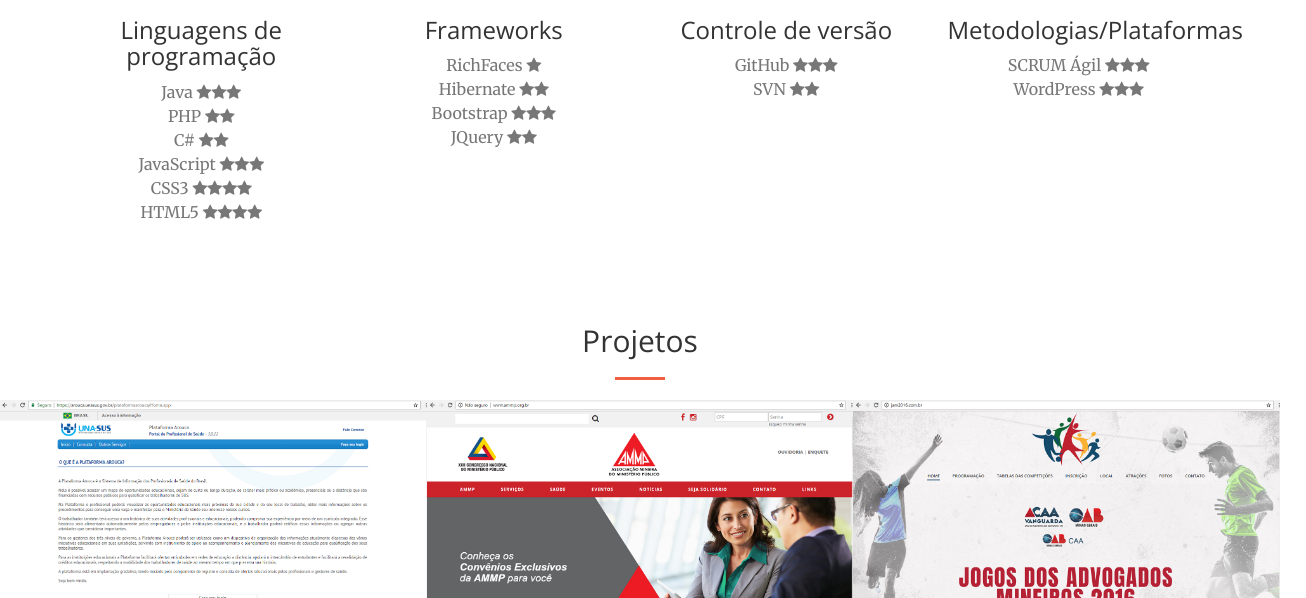
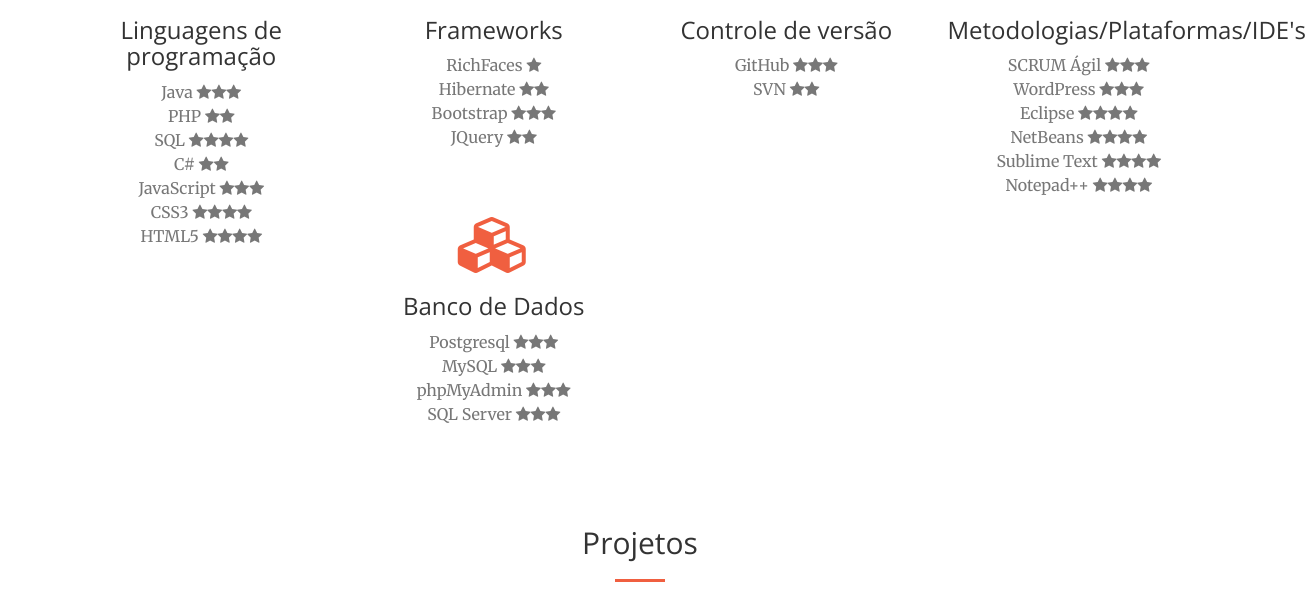
Before and after one commit to LucasNovaes/lucasnovaes.github.io, a website: page index.html in a window 1280 px wide. Shown: the part 1621-2219 px from the top of the page, 1306 px wide, since content can reach past the window. Drawn offline with nearby package versions, Linux system fonts and the light colour scheme.

Commit message:
Update index.html

```diff
--- a/index.html
+++ b/index.html
@@ -110,6 +110,7 @@
                         <h3>Linguagens de programação</h3>
                         <p class="text-muted">Java <i class="fa fa-star" aria-hidden="true"></i><i class="fa fa-star" aria-hidden="true"></i><i class="fa fa-star" aria-hidden="true"></i></p>
                         <p class="text-muted">PHP <i class="fa fa-star" aria-hidden="true"></i><i class="fa fa-star" aria-hidden="true"></i></p>
+                        <p class="text-muted">SQL <i class="fa fa-star" aria-hidden="true"></i><i class="fa fa-star" aria-hidden="true"></i><i class="fa fa-star" aria-hidden="true"></i><i class="fa fa-star" aria-hidden="true"></i></p>
                         <p class="text-muted">C# <i class="fa fa-star" aria-hidden="true"></i><i class="fa fa-star" aria-hidden="true"></i></p>
                         <p class="text-muted">JavaScript <i class="fa fa-star" aria-hidden="true"></i><i class="fa fa-star" aria-hidden="true"></i><i class="fa fa-star" aria-hidden="true"></i></p>
                         <p class="text-muted">CSS3 <i class="fa fa-star" aria-hidden="true"></i><i class="fa fa-star" aria-hidden="true"></i><i class="fa fa-star" aria-hidden="true"></i><i class="fa fa-star" aria-hidden="true"></i></p>
@@ -137,9 +138,24 @@
                 <div class="col-lg-3 col-md-6 text-center">
                     <div class="service-box">
                         <i class="fa fa-4x fa-cubes text-primary sr-icons"></i>
-                        <h3>Metodologias/Plataformas</h3>
+                        <h3>Metodologias/Plataformas/IDE's</h3>
                         <p class="text-muted">SCRUM Ágil <i class="fa fa-star" aria-hidden="true"></i><i class="fa fa-star" aria-hidden="true"></i><i class="fa fa-star" aria-hidden="true"></i></p>
-                         <p class="text-muted">WordPress <i class="fa fa-star" aria-hidden="true"></i><i class="fa fa-star" aria-hidden="true"></i><i class="fa fa-star" aria-hidden="true"></i></p>
+                        <p class="text-muted">WordPress <i class="fa fa-star" aria-hidden="true"></i><i class="fa fa-star" aria-hidden="true"></i><i class="fa fa-star" aria-hidden="true"></i></p>
+                        <p class="text-muted">Eclipse <i class="fa fa-star" aria-hidden="true"></i><i class="fa fa-star" aria-hidden="true"></i><i class="fa fa-star" aria-hidden="true"></i><i class="fa fa-star" aria-hidden="true"></i></p>
+                        <p class="text-muted">NetBeans <i class="fa fa-star" aria-hidden="true"></i><i class="fa fa-star" aria-hidden="true"></i><i class="fa fa-star" aria-hidden="true"></i><i class="fa fa-star" aria-hidden="true"></i></p>
+                        <p class="text-muted">Sublime Text <i class="fa fa-star" aria-hidden="true"></i><i class="fa fa-star" aria-hidden="true"></i><i class="fa fa-star" aria-hidden="true"></i><i class="fa fa-star" aria-hidden="true"></i></p>
+                        <p class="text-muted">Notepad++ <i class="fa fa-star" aria-hidden="true"></i><i class="fa fa-star" aria-hidden="true"></i><i class="fa fa-star" aria-hidden="true"></i><i class="fa fa-star" aria-hidden="true"></i></p>
+
+                    </div>
+                </div>
+                <div class="col-lg-3 col-md-6 text-center">
+                    <div class="service-box">
+                        <i class="fa fa-4x fa-cubes text-primary sr-icons"></i>
+                        <h3>Banco de Dados</h3>
+                        <p class="text-muted">Postgresql <i class="fa fa-star" aria-hidden="true"></i><i class="fa fa-star" aria-hidden="true"></i><i class="fa fa-star" aria-hidden="true"></i></p>
+                        <p class="text-muted">MySQL <i class="fa fa-star" aria-hidden="true"></i><i class="fa fa-star" aria-hidden="true"></i><i class="fa fa-star" aria-hidden="true"></i></p>
+                        <p class="text-muted">phpMyAdmin <i class="fa fa-star" aria-hidden="true"></i><i class="fa fa-star" aria-hidden="true"></i><i class="fa fa-star" aria-hidden="true"></i></p>
+                        <p class="text-muted">SQL Server <i class="fa fa-star" aria-hidden="true"></i><i class="fa fa-star" aria-hidden="true"></i><i class="fa fa-star" aria-hidden="true"></i></p>
                     </div>
                 </div>
             </div>
```
